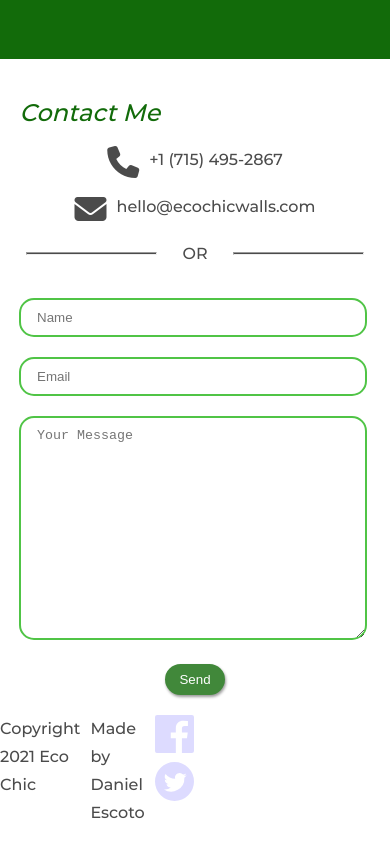
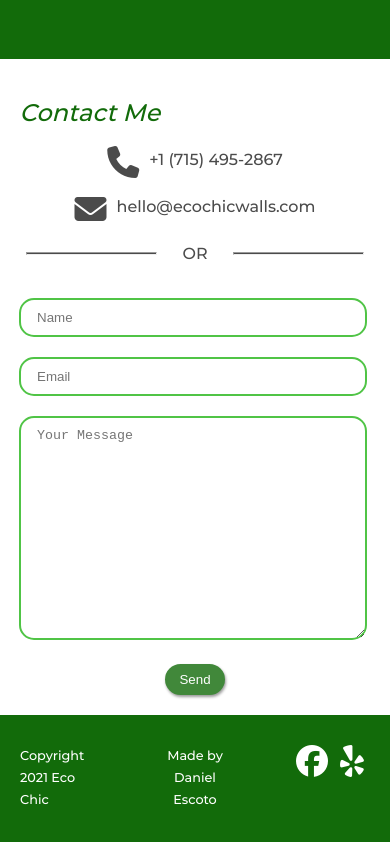
Before and after one commit to daniel-escoto/eco-chic-beta, a plain HTML site: page index.html in a window 390 px wide. Shown: the part 3928-4770 px from the top of the page. Drawn offline with Linux system fonts and the light colour scheme.

Commit message:
mobile footer

```diff
--- a/css/styles.css
+++ b/css/styles.css
@@ -317,6 +317,42 @@ hr {
   margin-top: 10px;
 }
 
+footer {
+  padding: 30px 20px;
+  background-color: var(--primary);
+}
+
+footer .copyright {
+  grid-column: 1 / 3;
+  font-size: 0.8em;
+  color: var(--secondary);
+}
+
+footer .made-by {
+  grid-column: 4 / 6;
+  font-size: 0.8em;
+  text-align: center;
+  color: var(--secondary);
+}
+
+.made-by a {
+  color: var(--secondary);
+}
+
+footer .social {
+  grid-column: 7 / 9;
+  display: flex;
+  justify-content: flex-end;
+}
+
+footer li {
+  margin: 0 6px;
+}
+
+footer i {
+  color: var(--secondary);
+}
+
 /* small tablet styles */
 @media screen and (min-width: 620px) {
 }
--- a/index.html
+++ b/index.html
@@ -134,14 +134,14 @@
         </p>
         <ul class="social">
           <li>
-            <a href=""
-              ><img src="./assets/social/icon_fb.svg" alt="facebook"
-            /></a>
+            <a href="#">
+              <i class="fab fa-facebook fa-2x"></i>
+            </a>
           </li>
           <li>
-            <a href=""
-              ><img src="./assets/social/icon_tw.svg" alt="twitter"
-            /></a>
+            <a href="#">
+              <i class="fab fa-yelp fa-2x"></i>
+            </a>
           </li>
         </ul>
       </div>
```
